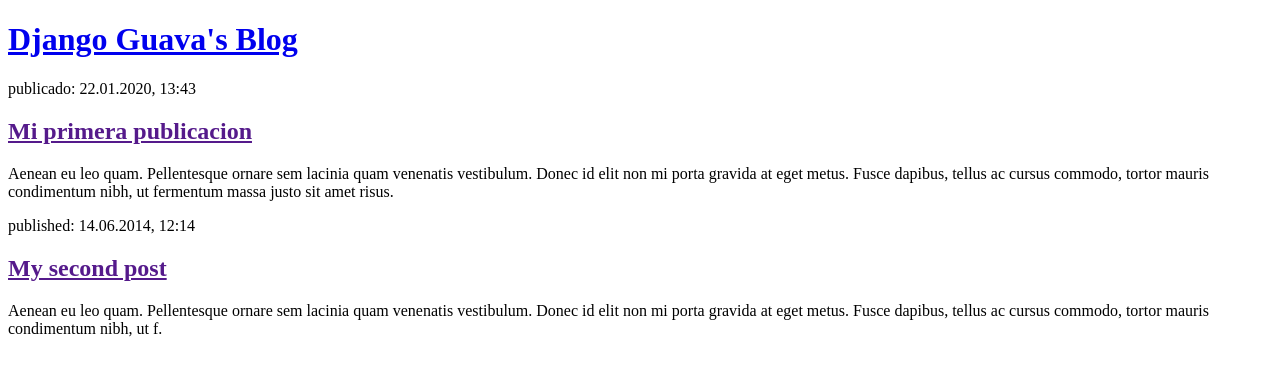
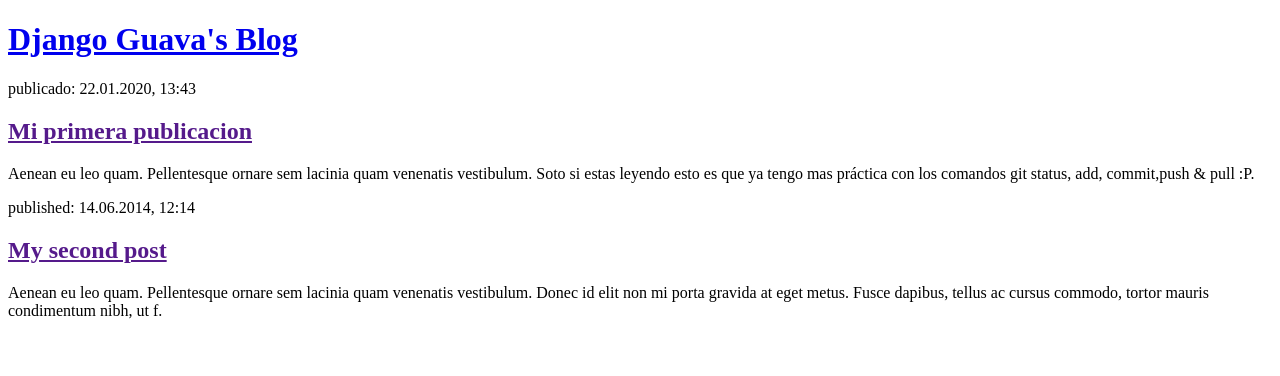
Before and after one commit to greenapplemarlene/myprimerblog, a Django app: page / in a window 1280 px wide. Shown: the top 376 px of the page. Run offline with Django 3.2, Linux system fonts and the light colour scheme.

Commit message:
Cambié la primer publicacion.

```diff
--- a/blog/templates/blog/post_list.html
+++ b/blog/templates/blog/post_list.html
@@ -11,7 +11,7 @@
         <div>
             <p>publicado: 22.01.2020, 13:43</p>
             <h2><a href="">Mi primera publicacion</a></h2>
-            <p>Aenean eu leo quam. Pellentesque ornare sem lacinia quam venenatis vestibulum. Donec id elit non mi porta gravida at eget metus. Fusce dapibus, tellus ac cursus commodo, tortor mauris condimentum nibh, ut fermentum massa justo sit amet risus.</p>
+            <p>Aenean eu leo quam. Pellentesque ornare sem lacinia quam venenatis vestibulum. Soto si estas leyendo esto es que ya tengo mas práctica con los comandos git status, add, commit,push & pull :P.</p>
         </div>
 
         <div>
```
